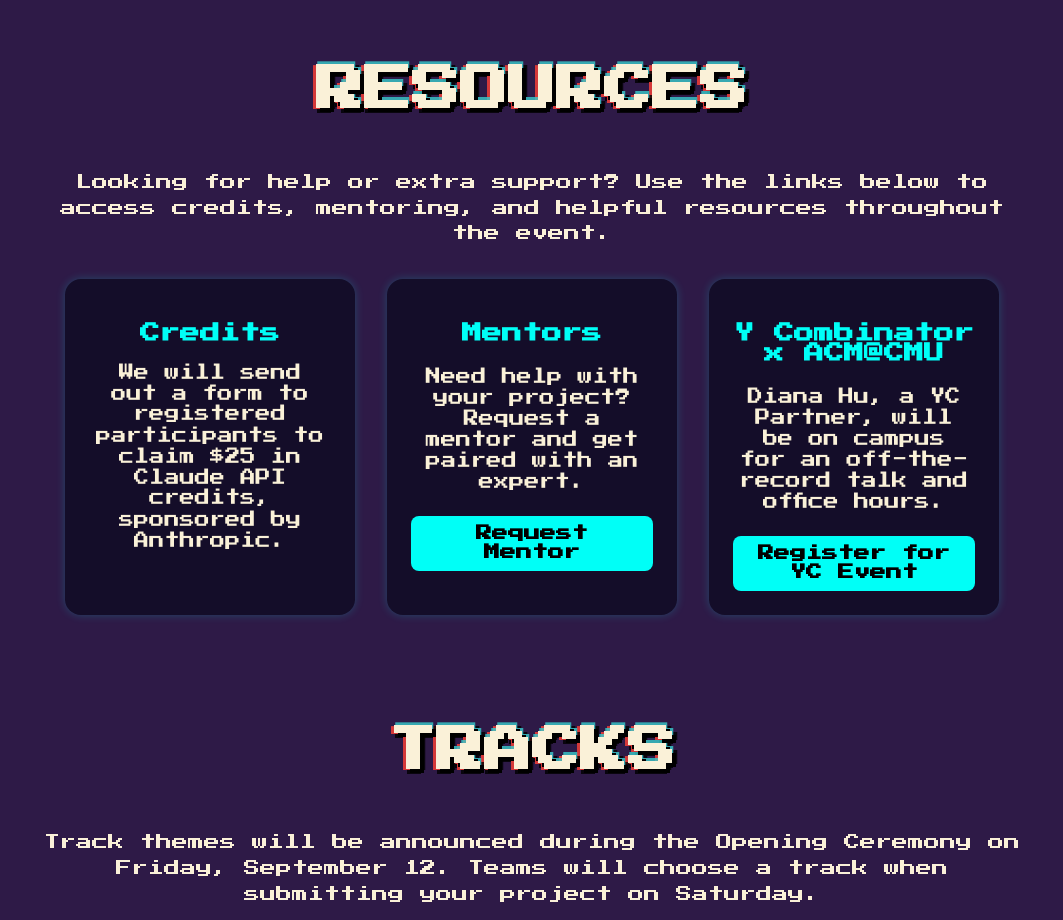
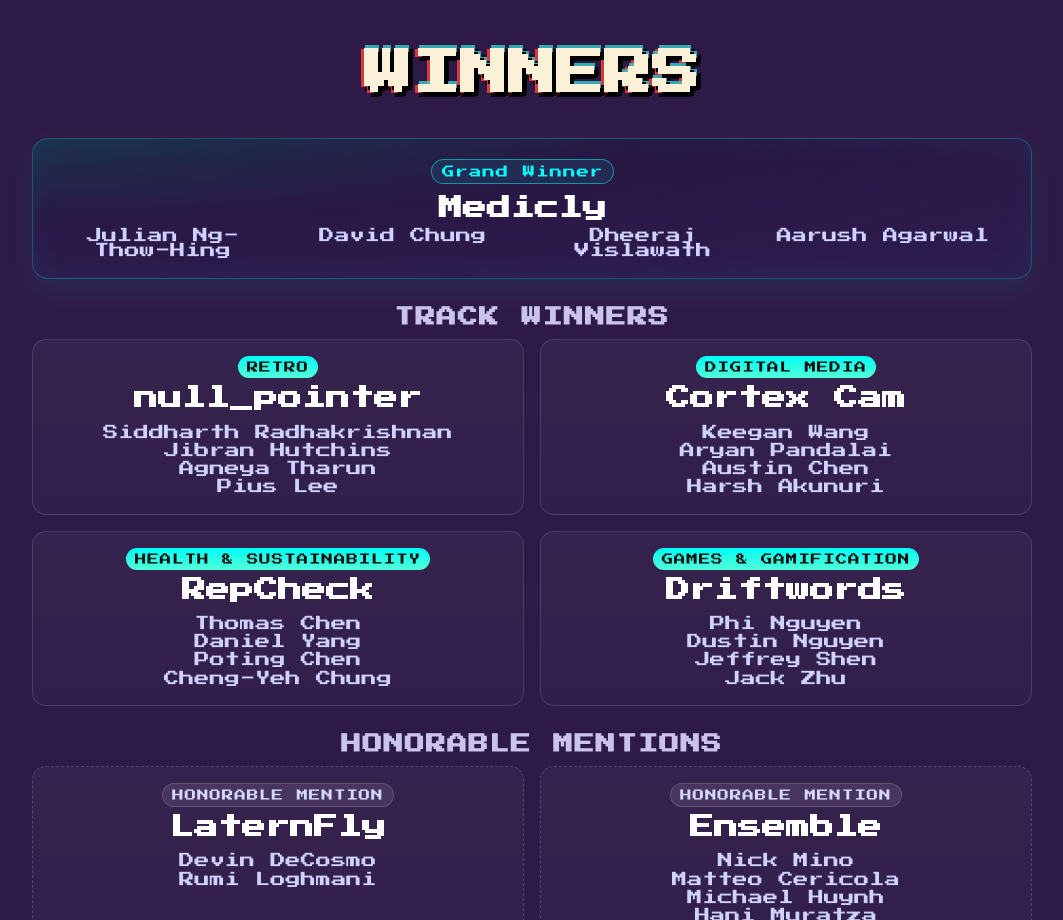
Before and after one commit to acm-cmu/hackcmu2025, a React (Create React App) app: page / in a window 1280 px wide. Shown: the part 1880-2800 px from the top of the page, without its empty margins (108-1171 px from the left). Built offline with nearby package versions, Linux system fonts and the light colour scheme.

Commit message:
added winners

```diff
--- a/src/App.css
+++ b/src/App.css
@@ -427,3 +427,145 @@
     height: 2.4rem;
   }
 }
+
+/* ===== Winners ===== */
+.winners {
+  margin-top: -1rem;
+}
+
+.subsection-title {
+  font-size: 1.25rem;
+  letter-spacing: 0.06em;
+  color: #dcd6ff;
+  margin: 1.75rem 0 0.75rem;
+  text-transform: uppercase;
+  opacity: 0.9;
+}
+
+.grand-winner-card {
+  display: grid;
+  grid-template-columns: 1fr auto;
+  gap: 1rem;
+  align-items: center;
+  background: radial-gradient(120% 120% at 0% 0%, rgba(0,255,247,0.12) 0%, rgba(45,27,78,0.6) 50%, rgba(45,27,78,0.9) 100%), linear-gradient(180deg, rgba(0,0,0,0.3), rgba(0,0,0,0.1));
+  border: 1px solid rgba(0,255,247,0.25);
+  box-shadow: 0 10px 30px rgba(0, 255, 247, 0.08), inset 0 0 40px rgba(0, 255, 247, 0.05);
+  border-radius: 16px;
+  padding: 1.25rem 1.25rem 1.25rem 1.1rem;
+}
+
+.gw-left .badge {
+  display: inline-block;
+  font-size: 0.78rem;
+  letter-spacing: 0.08em;
+  color: #0ff;
+  padding: 0.35rem 0.6rem;
+  border: 1px solid rgba(0,255,247,0.5);
+  border-radius: 999px;
+  margin-bottom: 0.5rem;
+  background: rgba(0,255,247,0.08);
+}
+
+.project-name {
+  margin: 0.25rem 0 0.5rem;
+  font-size: 1.5rem;
+  color: #fff;
+}
+
+.team-list {
+  list-style: none;
+  padding: 0;
+  margin: 0.25rem 0 0;
+  display: grid;
+  grid-template-columns: repeat(auto-fit, minmax(180px, 1fr));
+  gap: 0.25rem 1rem;
+  color: #cfd1ff;
+  font-size: 0.95rem;
+}
+
+.gw-right .trophy {
+  font-size: 3rem;
+  filter: drop-shadow(0 6px 18px rgba(255,215,0,0.25));
+  transform: translateY(2px);
+}
+
+.winners-grid {
+  display: grid;
+  grid-template-columns: repeat(2, minmax(0, 1fr));
+  gap: 1rem;
+}
+
+@media (max-width: 900px) {
+  .winners-grid {
+    grid-template-columns: 1fr;
+  }
+
+  .gw-right { display: none; }
+}
+
+.winner-card {
+  background: linear-gradient(180deg, rgba(255,255,255,0.04), rgba(255,255,255,0.02));
+  border: 1px solid rgba(255,255,255,0.12);
+  border-radius: 14px;
+  padding: 1rem;
+  transition: transform 0.15s ease, box-shadow 0.2s ease, border-color 0.2s ease;
+}
+
+.winner-card:hover {
+  transform: translateY(-2px);
+  border-color: rgba(0,255,247,0.35);
+  box-shadow: 0 10px 20px rgba(0,0,0,0.25), 0 0 0 3px rgba(0,255,247,0.05) inset;
+}
+
+.winner-card-head {
+  display: flex;
+  align-items: center;
+  gap: 0.6rem;
+  margin-bottom: 0.4rem;
+}
+
+.pill {
+  display: inline-block;
+  font-size: 0.72rem;
+  letter-spacing: 0.08em;
+  text-transform: uppercase;
+  color: #111;
+  background: linear-gradient(180deg, #00fff7, #53ffd8);
+  padding: 0.32rem 0.55rem;
+  border-radius: 999px;
+}
+
+.pill-muted {
+  background: rgba(255,255,255,0.09);
+  color: #d6d8ff;
+  border: 1px solid rgba(255,255,255,0.15);
+}
+
+.hm-grid .winner-card.hm-card {
+  border-style: dashed;
+  border-color: rgba(255,255,255,0.16);
+}
+
+
+/* Center project/team names */
+.project-name.centered {
+  text-align: center;
+  width: 100%;
+}
+
+/* Stack track + project vertically instead of inline */
+.winner-card-head.column-head {
+  flex-direction: column;
+  align-items: center;
+  gap: 0.25rem;
+}
+
+/* Force member list to vertical single column */
+.team-list.vertical {
+  display: block;
+  text-align: center;
+}
+
+.team-list.vertical li {
+  margin: 0.2rem 0;
+}
--- a/src/App.js
+++ b/src/App.js
@@ -205,6 +205,86 @@
         </h2>
         <FaqPage />
       </section>
+
+      {/* winners */}
+<section className="winners">
+  <h2 className="section-title glitch" data-text="WINNERS">
+    WINNERS
+  </h2>
+
+  {/* Grand Winner */}
+  <div className="grand-winner-card">
+    <div className="gw-left">
+      <div className="badge">Grand Winner</div>
+      <h3 className="project-name">Medicly</h3>
+      <ul className="team-list">
+        <li>Julian Ng-Thow-Hing</li>
+        <li>David Chung</li>
+        <li>Dheeraj Vislawath</li>
+        <li>Aarush Agarwal</li>
+      </ul>
+    </div>
+
+  </div>
+
+  {/* Track Winners */}
+  <h3 className="subsection-title">Track Winners</h3>
+  <div className="winners-grid">
+    <WinnerCard
+      track="Retro"
+      project="null_pointer"
+      team={[
+        'Siddharth Radhakrishnan',
+        'Jibran Hutchins',
+        'Agneya Tharun',
+        'Pius Lee',
+      ]}
+    />
+    <WinnerCard
+      track="Digital Media"
+      project="Cortex Cam"
+      team={[
+        'Keegan Wang',
+        'Aryan Pandalai',
+        'Austin Chen',
+        'Harsh Akunuri',
+      ]}
+    />
+    <WinnerCard
+      track="Health & Sustainability"
+      project="RepCheck"
+      team={[
+        'Thomas Chen',
+        'Daniel Yang',
+        'Poting Chen',
+        'Cheng-Yeh Chung',
+      ]}
+    />
+    <WinnerCard
+      track="Games & Gamification"
+      project="Driftwords"
+      team={['Phi Nguyen', 'Dustin Nguyen', 'Jeffrey Shen', 'Jack Zhu']}
+    />
+  </div>
+
+  {/* Honorable Mentions */}
+  <h3 className="subsection-title">Honorable Mentions</h3>
+  <div className="winners-grid hm-grid">
+    <HonorableCard
+      project="LaternFly"
+      team={['Devin DeCosmo', 'Rumi Loghmani']}
+    />
+    <HonorableCard
+      project="Ensemble"
+      team={['Nick Mino', 'Matteo Cericola', 'Michael Huynh', 'Hani Muratza']}
+    />
+    <HonorableCard
+      project="coDriver"
+      team={['Maximilian Peng', 'Athreya Sriram', 'Alexander Lee']}
+    />
+  </div>
+</section>
+
 
       {/* Resources */}
 
@@ -423,3 +503,36 @@
     </div>
   );
 }
+
+function WinnerCard({ track, project, team }) {
+  return (
+    <div className="winner-card">
+      <div className="winner-card-head column-head">
+        <span className="pill">{track}</span>
+        <h4 className="project-name centered">{project}</h4>
+      </div>
+      <ul className="team-list vertical">
+        {team.map((m) => (
+          <li key={m}>{m}</li>
+        ))}
+      </ul>
+    </div>
+  );
+}
+
+
+function HonorableCard({ project, team }) {
+  return (
+    <div className="winner-card hm-card">
+      <div className="winner-card-head column-head">
+        <span className="pill pill-muted">Honorable Mention</span>
+        <h4 className="project-name centered">{project}</h4>
+      </div>
+      <ul className="team-list vertical">
+        {team.map((m) => (
+          <li key={m}>{m}</li>
+        ))}
+      </ul>
+    </div>
+  );
+}
```
